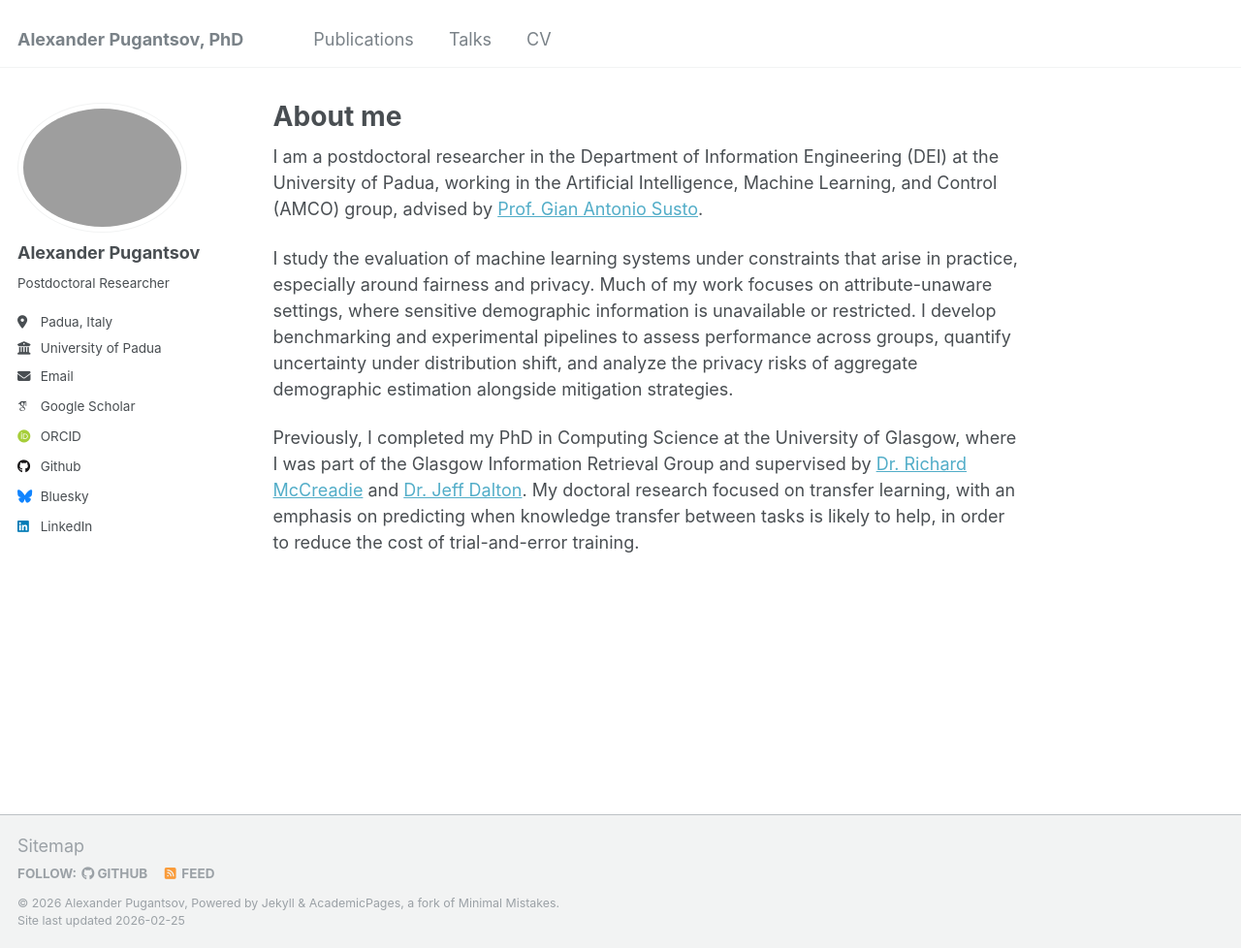
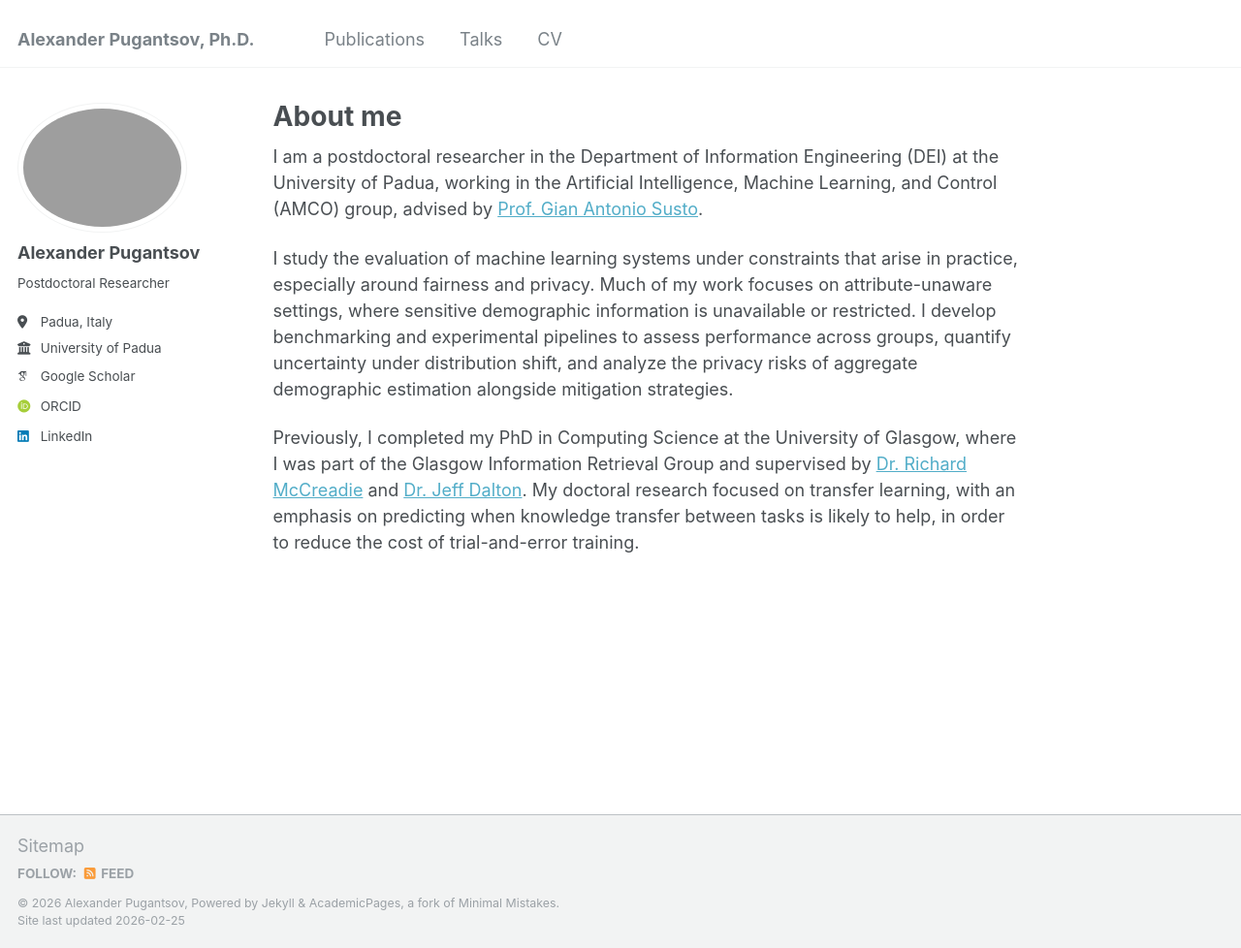
Before and after one commit to pugantsov/pugantsov.github.io, a Jekyll site: the page built from _pages/about.md, in a window 1280 px wide and 978 px high. Shown: the whole window at 97% size. Built offline with Jekyll 4.4.1, drawn with Linux system fonts in a browser that asks for light colours; some web fonts are replaced.

Commit message:
Modify title and comment out personal details
Updated title format and commented out sensitive information.

```diff
--- a/_config.yml
+++ b/_config.yml
@@ -8,7 +8,7 @@
 
 # Basic Site Settings
 locale                   : "en-US"
-title                    : "Alexander Pugantsov, PhD"
+title                    : "Alexander Pugantsov, Ph.D."
 title_separator          : "-"
 name                     : &name "Alexander Pugantsov"
 description              : &description "personal description"
@@ -28,7 +28,7 @@ author:
   location         : "Padua, Italy"
   employer         : "University of Padua"
   uri              : # URL
-  email            : "alexander.pugantsov@unipd.it"
+  email            : #"alexander.pugantsov@unipd.it"
 
   # Academic websites
   arxiv            : # URL - Update with the correct link to your profile
@@ -44,12 +44,12 @@ author:
   bitbucket        : # Username - Update with your username on the site
   codepen          : # Username
   dribbble         : # Username
-  github           : "pugantsov"
+  github           : #"pugantsov"
   kaggle           : # Username
   stackoverflow    : # User number or user number and name (i.e., use "1" or "1/jeff-atwood")
 
   # Social media
-  bluesky          : "pugantsov.bsky.social" # Replace this with you Bluesky username
+  bluesky          : #"pugantsov.bsky.social" # Replace this with you Bluesky username
   facebook         : # Username
   flickr           : # Username
   foursquare       : # Username
```
